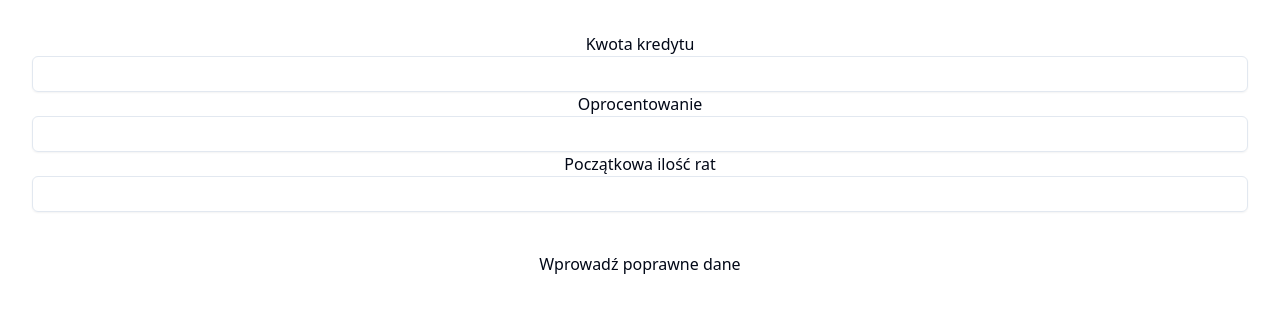
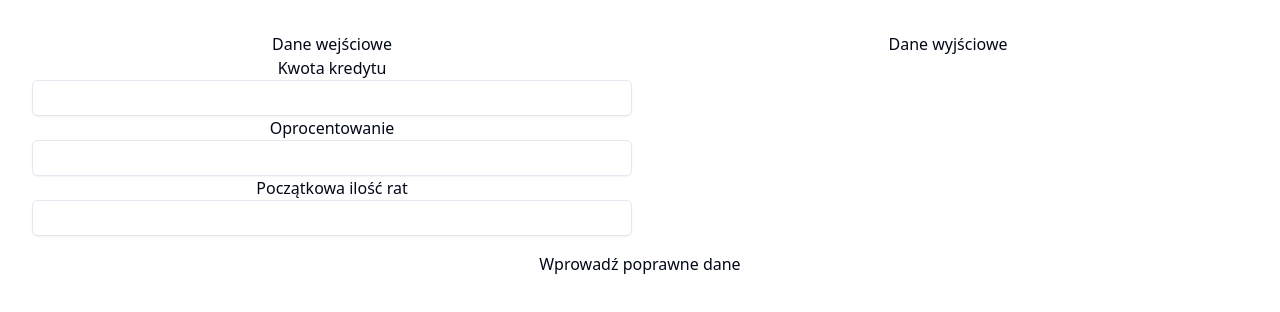
Before and after one commit to JinLisek/credit-calc, a React (Vite) app: page / in a window 1280 px wide. Shown: the top 312 px of the page. Built offline with nearby package versions, Linux system fonts and the light colour scheme.

Commit message:
Add style

```diff
--- a/src/App.tsx
+++ b/src/App.tsx
@@ -60,12 +60,14 @@ interface MonthlyPaymentTableProps {
   numberOfInstallments: number;
   loanAmount: number;
   interestRate: number;
+  className: string;
 }
 
 const MonthlyPaymentTable = ({
   numberOfInstallments,
   loanAmount,
   interestRate,
+  className,
 }: MonthlyPaymentTableProps) => {
   let content = <div>Wprowadź poprawne dane</div>;
 
@@ -93,11 +95,15 @@ const MonthlyPaymentTable = ({
           .minus(remainingLoanAmount.times(monthlyInterestRate))
           .toNumber();
 
+        const interest = remainingLoanAmount
+          .times(monthlyInterestRate)
+          .toNumber();
+
         const result = {
           installment: i + 1,
           amount: totalPayment.toNumber(),
           principal: principal,
-          interest: remainingLoanAmount.times(monthlyInterestRate).toNumber(),
+          interest: interest,
         };
 
         remainingLoanAmount = remainingLoanAmount.minus(principal);
@@ -108,7 +114,7 @@ const MonthlyPaymentTable = ({
     content = <DataTable columns={columns} data={installments} />;
   }
 
-  return <div className="container mx-auto py-10">{content}</div>;
+  return <div className={className}>{content}</div>;
 };
 
 function App() {
@@ -174,8 +180,9 @@ function App() {
   const interestRate = parseFloat(rawInterestRate);
 
   return (
-    <>
+    <div className="grid grid-cols-2 gap-4">
       <div>
+        <p>Dane wejściowe</p>
         <label>
           Kwota kredytu
           <Input
@@ -201,12 +208,16 @@ function App() {
           {numberOfInstallmentsError && <div>{numberOfInstallmentsError}</div>}
         </label>
       </div>
+      <div>
+        <p>Dane wyjściowe</p>
+      </div>
       <MonthlyPaymentTable
         numberOfInstallments={numberOfInstallments}
         loanAmount={loanAmount}
         interestRate={interestRate}
+        className="col-span-2"
       />
-    </>
+    </div>
   );
 }
 
```
